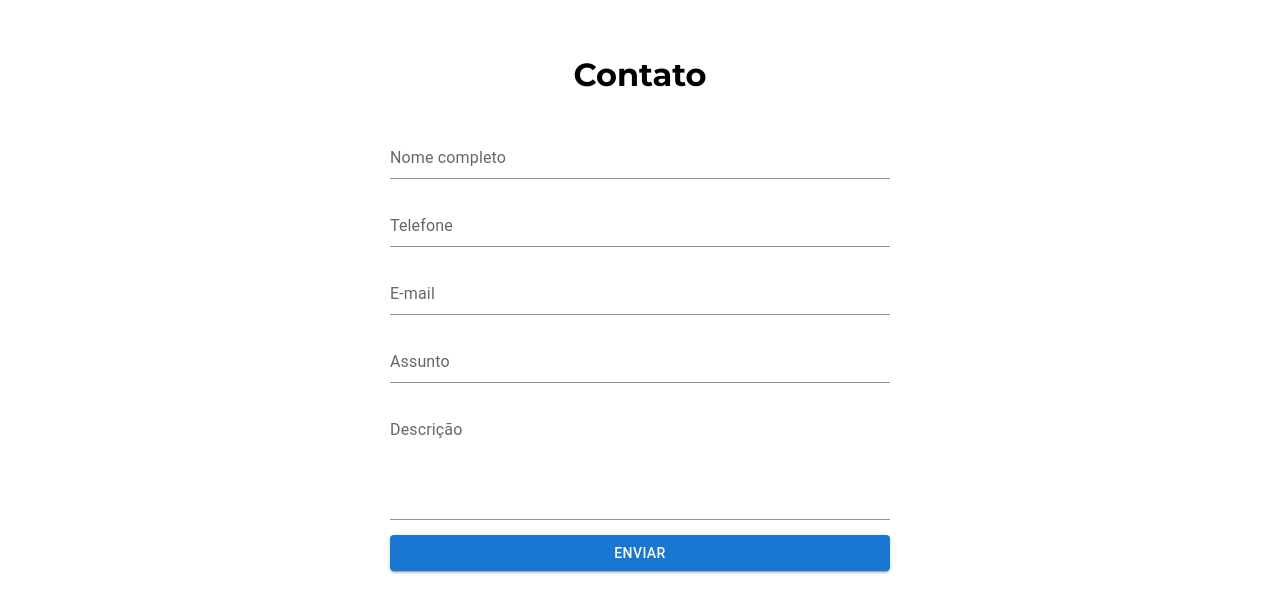
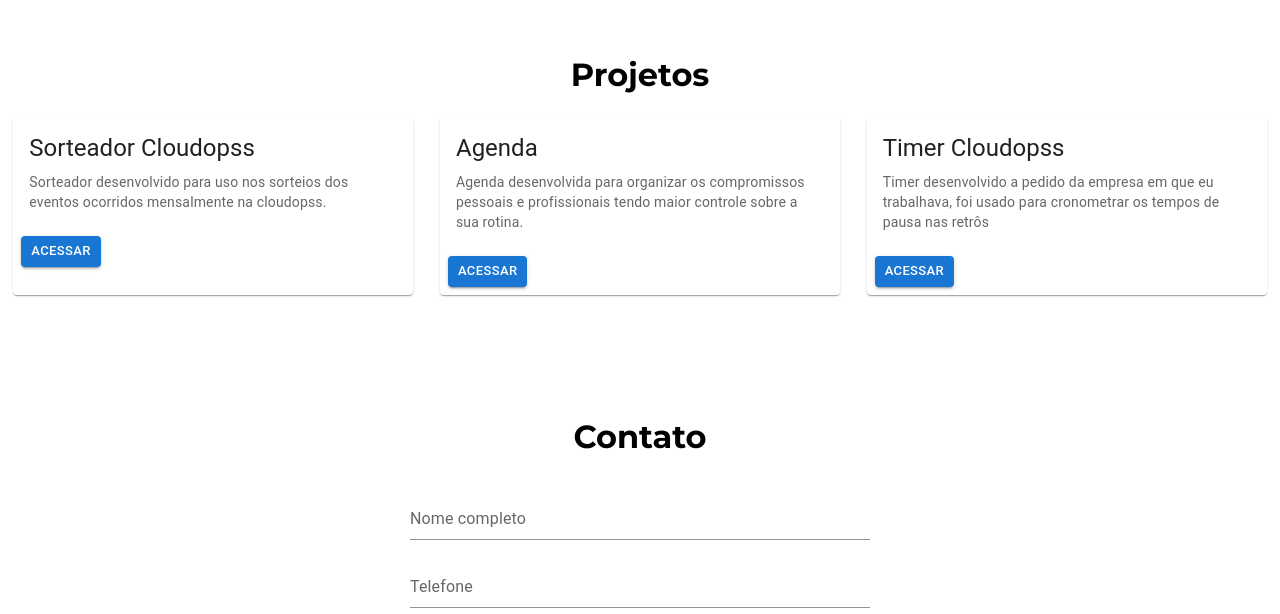
Before and after one commit to HermandoThiago/Portfolio-NextJs, a Next.js app: page / in a window 1280 px wide. Shown: the part 1566-2180 px from the top of the page. Built offline with nearby package versions, Linux system fonts and the light colour scheme.

Commit message:
ajusted style in form, add data archive

```diff
--- /dev/null
+++ b/components/cardProject/CardProject.tsx
@@ -0,0 +1,45 @@
+import Link from 'next/link';
+import Card from '@mui/material/Card';
+import CardActions from '@mui/material/CardActions';
+import CardContent from '@mui/material/CardContent';
+import Button from '@mui/material/Button';
+import Typography from '@mui/material/Typography';
+
+export interface IPropsCardProject {
+    name: string;
+    linkGit: string;
+    image?: string;
+    description: string;
+}
+
+const CardProject = ({ name, linkGit, image, description }: IPropsCardProject) => {
+    return(
+        <Card sx={{ maxWidth: 400, width: '33%', margin: '0 auto' }}>
+            {/* <CardMedia
+                component="img"
+                height="140"
+                image={image ? image : ''}
+                alt="green iguana"
+            /> */}
+            <CardContent>
+                <Typography gutterBottom variant="h5" component="div">
+                {name}
+                </Typography>
+                <Typography variant="body2" color="text.secondary">
+                {description}
+                </Typography>
+            </CardContent>
+            <CardActions>
+                    <Link href={linkGit} passHref>
+                        <a href={linkGit} target="_blank" rel="noopener noreferrer">
+                            <Button size="small" variant='contained'>
+                                Acessar
+                            </Button>
+                        </a>
+                    </Link>
+            </CardActions>
+        </Card>
+    )
+}
+
+export default CardProject;
--- a/components/contact/Contact.tsx
+++ b/components/contact/Contact.tsx
@@ -1,4 +1,4 @@
-import { Box, TextField, Button, fabClasses } from "@mui/material";
+import { Box, TextField, Button } from "@mui/material";
 import { makeStyles } from '@material-ui/styles';
 import { ChangeEvent, useState } from "react";
 import Container from "../container/Container";
@@ -68,19 +68,19 @@ const Contact = (props: IContact) => {
             body: JSON.stringify(data)
         })
             .then(response => response.json())
-            .then(data => setOpenSuccess(true))
-            .catch(error => setOpenFailed(true));
+            .then(() => setOpenSuccess(true))
+            .catch(() => setOpenFailed(true));
     }
 
     const classes: any = useStyles();
 
     const styleTextField: IStyleTextField = { marginTop: '10px', padding: '5px 0' };
-
+    const styleBoxForm = { maxWidth: "500px", padding: "100px 20px 50px 20px", margin: "0 auto", textAlign: "center" }
     return(
         <Container id={props.id}>
             <ModalSuccess open={openSuccess} close={handleClose}/>
             <ModalFailed open={openFailed} close={handleCloseFailed}/>
-            <Box component={'div'} maxWidth='500px' padding='100px 0 50px 0' margin='0 auto' textAlign='center'>
+            <Box component={'div'} sx={styleBoxForm}>
                 <h1>Contato</h1>
                 <form>
                     <TextField
--- a/components/drawerMenu/DrawerMenu.tsx
+++ b/components/drawerMenu/DrawerMenu.tsx
@@ -18,7 +18,7 @@ import { useEffect, useState } from 'react';
 const menus = [
     { name: 'Home', icon: <Home sx={{ color: 'white' }} />, scroll: 'description' },
     { name: 'Tecnologias', icon: <AccountTree sx={{ color: 'white' }} />, scroll: 'tecnology' },
-    { name: 'Projetos', icon: <DescriptionIcon sx={{ color: 'white' }} />, scroll: '' },
+    { name: 'Projetos', icon: <DescriptionIcon sx={{ color: 'white' }} />, scroll: 'Projetos' },
     { name: 'Contato', icon: <SendIcon sx={{ color: 'white' }} />, scroll: 'contact' }
 ]
 
--- /dev/null
+++ b/components/projects/Projects.tsx
@@ -0,0 +1,43 @@
+import CardProject from "../cardProject/CardProject";
+import Container from '../container/Container';
+import { Box } from "@mui/material";
+import { data as listCards } from '../../data/projects';
+
+interface IPropsProjects {
+    id: string;
+}
+
+const Projects = ({ id }: IPropsProjects) => {
+
+    const cardStyle = {
+        display: 'flex',
+        flexDirection: 'row',
+        flexWrap: 'wrap'
+     }
+
+    return(
+        <Container id={id}>
+            <Box
+                width='100%'
+                sx={{ paddingTop: '100px' }}
+            >
+                <div>
+                    <h1 style={{ textAlign: 'center' }}>Projetos</h1>
+                </div>
+                <Box sx={cardStyle}>
+                    {listCards.map(({name, linkGit, description, image}, index) => (
+                        <CardProject
+                            key={index}
+                            name={name}
+                            linkGit={linkGit}
+                            description={description}
+                            image={image}
+                        />
+                    ))}
+                </Box>
+            </Box>
+        </Container>
+    )
+}
+
+export default Projects;
--- /dev/null
+++ b/data/projects.ts
@@ -0,0 +1,22 @@
+import { IPropsCardProject } from '../components/cardProject/CardProject';
+
+export const data: IPropsCardProject[] = [
+    {
+        name: 'Sorteador Cloudopss',
+        image: 'https://st.depositphotos.com/1010338/2099/i/600/depositphotos_20999947-stock-photo-tropical-island-with-palms.jpg',
+        linkGit: 'https://sorteador-cloudopss.vercel.app/',
+        description: 'Sorteador desenvolvido para uso nos sorteios dos eventos ocorridos mensalmente na cloudopss.'
+    },
+    {
+        name: 'Agenda',
+        image: 'https://st.depositphotos.com/1010338/2099/i/600/depositphotos_20999947-stock-photo-tropical-island-with-palms.jpg',
+        linkGit: 'https://github.com/HermandoThiago/agenda-react',
+        description: 'Agenda desenvolvida para organizar os compromissos pessoais e profissionais tendo maior controle sobre a sua rotina.'
+    },
+    {
+        name: 'Timer Cloudopss',
+        image: 'https://st.depositphotos.com/1010338/2099/i/600/depositphotos_20999947-stock-photo-tropical-island-with-palms.jpg',
+        linkGit: 'https://timer-cloudopss.vercel.app/',
+        description: 'Timer desenvolvido a pedido da empresa em que eu trabalhava, foi usado para cronometrar os tempos de pausa nas retrôs'
+    }
+];
--- a/pages/index.tsx
+++ b/pages/index.tsx
@@ -4,6 +4,7 @@ import Footer from '../components/footer/Footer';
 import Description from '../components/description/Description';
 import Tecnology from '../components/tecnology/Tecnology';
 import Contact from '../components/contact/Contact';
+import Projects from '../components/projects/Projects';
 
 const Home: NextPage = () => {
   return (
@@ -11,6 +12,7 @@ const Home: NextPage = () => {
       <NavBar />
       <Description id='description'/>
       <Tecnology id='tecnology'/>
+      <Projects id='Projetos'/>
       <Contact id='contact'/>
       <Footer />
     </>
```
